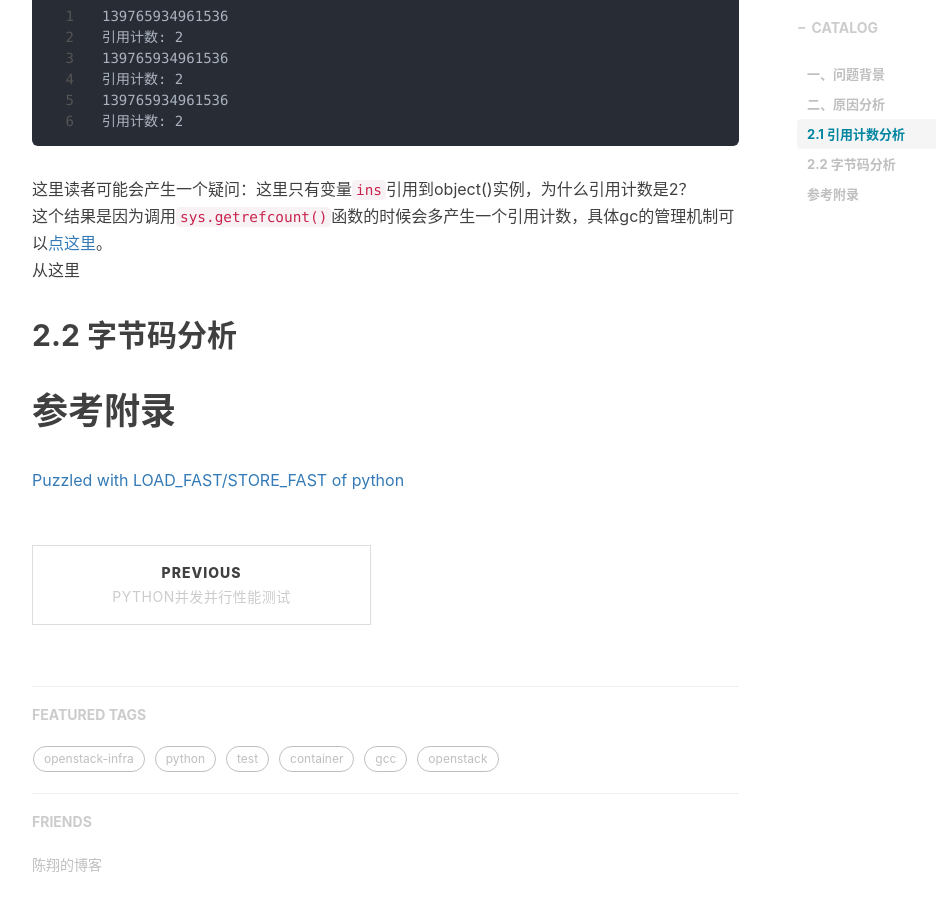
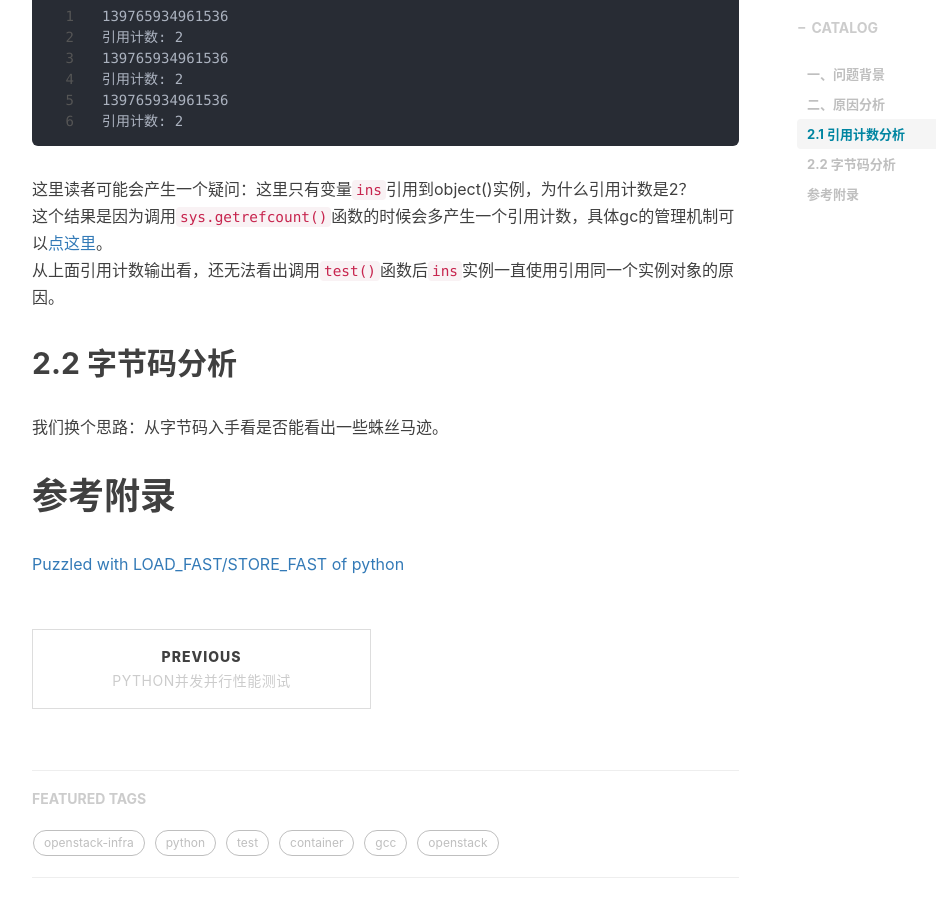
Before and after one commit to shihai1991/shihai1991.github.io, a Jekyll site: the page built from _posts/2022-06-02-python引用计数.md, in a window 1280 px wide and 900 px high, scrolled down 1805 px. Shown: the whole window, without its empty margins (233-1169 px from the left). Built offline with Jekyll 4.4.1, drawn with Linux system fonts in a browser that asks for light colours; nearby versions of some CDN libraries; comment, search, counter and statistics services are not loaded.

Commit message:
Update 2022-06-02-python引用计数.md

````diff
--- a/_posts/2022-06-02-python引用计数.md
+++ b/_posts/2022-06-02-python引用计数.md
@@ -63,9 +63,10 @@ while True:
 ```
 这里读者可能会产生一个疑问：这里只有变量`ins`引用到object()实例，为什么引用计数是2？
 这个结果是因为调用`sys.getrefcount()`函数的时候会多产生一个引用计数，具体gc的管理机制可以[点这里](https://devguide.python.org/garbage_collector/?highlight=gc)。
-从这里
+从上面引用计数输出看，还无法看出调用`test()`函数后`ins`实例一直使用引用同一个实例对象的原因。
 
 ## 2.2 字节码分析
+我们换个思路：从字节码入手看是否能看出一些蛛丝马迹。
 
 
 # 参考附录
````
